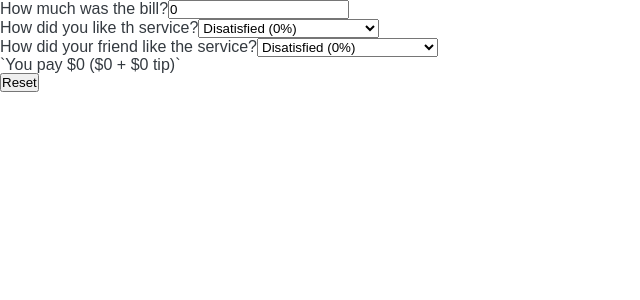
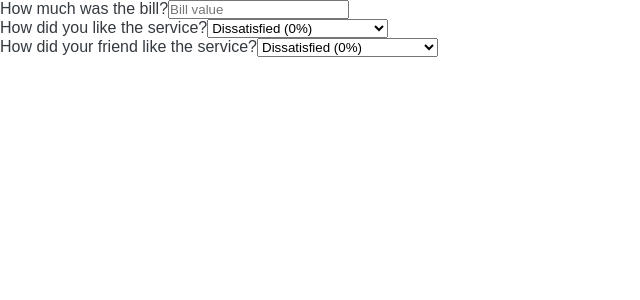
Before and after one commit to kyubin-io/accordion_test, a React (Create React App) app: page / in a window 1280 px wide. Shown: the top 300 px of the page, without its empty margins (0-640 px from the left). Built offline with nearby package versions, Linux system fonts and the light colour scheme.

Commit message:
tipCalculator ver2

```diff
--- /dev/null
+++ b/src/components/BillIInput.jsx
@@ -0,0 +1,15 @@
+import React from "react";
+
+export default function BillIInput({ bill, onSetBill }) {
+  return (
+    <div>
+      <label>How much was the bill?</label>
+      <input
+        type="text"
+        placeholder="Bill value"
+        value={bill}
+        onChange={(e) => onSetBill(Number(e.target.value))}
+      />
+    </div>
+  );
+}
--- /dev/null
+++ b/src/components/Output.jsx
@@ -0,0 +1,9 @@
+import React from "react";
+
+export default function Output({ bill, tip }) {
+  return (
+    <h3>
+      You pay {bill + tip} (${bill} + ${tip} tip)
+    </h3>
+  );
+}
--- /dev/null
+++ b/src/components/Reset.jsx
@@ -0,0 +1,5 @@
+import React from "react";
+
+export default function Reset({ onReset }) {
+  return <button onClick={onReset}>Reset</button>;
+}
--- /dev/null
+++ b/src/components/SelectPercentage.jsx
@@ -0,0 +1,18 @@
+import React from "react";
+
+export default function SelectPercentage({ children, percentage, onSelect }) {
+  return (
+    <div>
+      <label>{children}</label>
+      <select
+        value={percentage}
+        onChange={(e) => onSelect(Number(e.target.value))}
+      >
+        <option value="0">Dissatisfied (0%)</option>
+        <option value="5">It was okay (5%)</option>
+        <option value="10">It was good (10%)</option>
+        <option value="20">Absolutely amazing! (20%)</option>
+      </select>
+    </div>
+  );
+}
--- a/src/components/TipCalculator.jsx
+++ b/src/components/TipCalculator.jsx
@@ -1,45 +1,37 @@
 import React, { useState } from "react";
-import Service from "./Service";
+import BillIInput from "./BillIInput";
+import SelectPercentage from "./SelectPercentage";
+import Output from "./Output";
+import Reset from "./Reset";
 
 export default function TipCalculator() {
-  const [bill, setBill] = useState(0);
-  const [meService, setMeService] = useState(0);
-  const [freService, setFreService] = useState(0);
+  const [bill, setBill] = useState("");
+  const [percentage1, setPercentage1] = useState(0);
+  const [percentage2, setPercentage2] = useState(0);
 
-  let myTip = Number((bill * meService) / 100);
-  let freTip = Number((bill * freService) / 100);
+  const tip = (bill * (percentage1 + percentage2)) / 2 / 100;
 
   function handleReset() {
-    setBill(0);
-    setMeService(null);
-    setFreService(null);
+    setBill("");
+    setPercentage1(0);
+    setPercentage2(0);
   }
 
   return (
     <>
-      <ul>
-        <li>
-          How much was the bill?
-          <input
-            type="number"
-            value={bill}
-            onChange={(e) => setBill(Number(e.target.value))}
-          />
-        </li>
-        <li>
-          How did you like th service?
-          <Service onHandle={setMeService} />
-        </li>
-        <li>
-          How did your friend like the service?
-          <Service onHandle={setFreService} />
-        </li>
-      </ul>
-      <p>
-        `You pay ${bill + myTip + freTip} (${bill} + ${myTip + freTip} tip)`
-      </p>
-
-      <button onClick={handleReset}>Reset</button>
+      <BillIInput bill={bill} onSetBill={setBill} />
+      <SelectPercentage percentage={percentage1} onSelect={setPercentage1}>
+        How did you like the service?
+      </SelectPercentage>
+      <SelectPercentage percentage={percentage2} onSelect={setPercentage2}>
+        How did your friend like the service?
+      </SelectPercentage>
+      {bill > 0 && (
+        <>
+          <Output bill={bill} tip={tip} />
+          <Reset onReset={handleReset} />{" "}
+        </>
+      )}
     </>
   );
 }
```
Also changed, not shown: src/components/TipCalculator-v1.jsx (added, +45 -0 lines).
